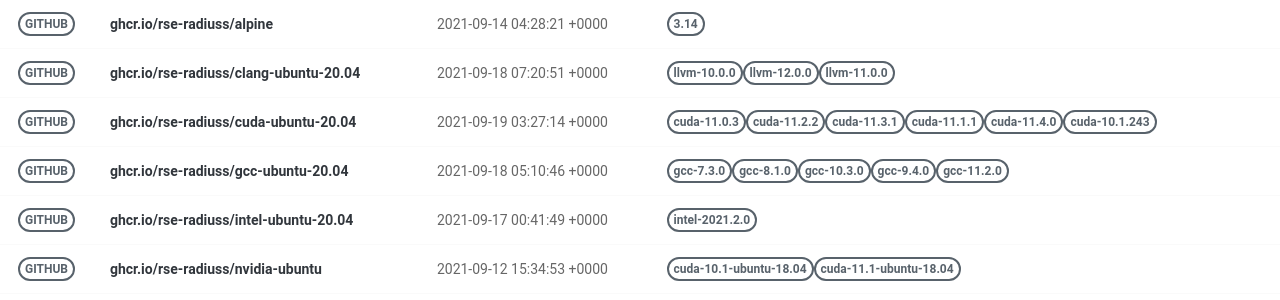
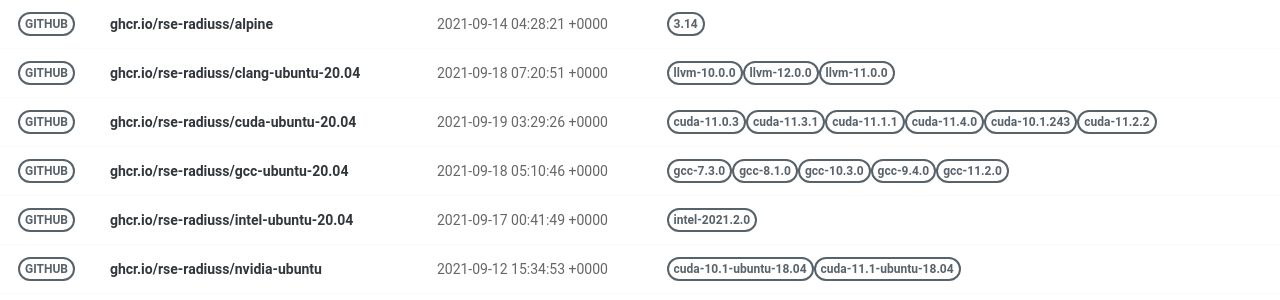
Before and after one commit to rse-ops/docker-images, a Jekyll site: the page built from pages/index.md, in a window 1280 px wide. Shown: the part 130-430 px from the top of the page. Built offline with Jekyll 4.4.1, drawn with Linux system fonts in a browser that asks for light colours; nearby versions of some CDN libraries.

Commit message:
Automated push to update library 2021-09-19

```diff
--- a/_library/ghcr.io-rse-radiuss-cuda-ubuntu-20.04.md
+++ b/_library/ghcr.io-rse-radiuss-cuda-ubuntu-20.04.md
@@ -1,7 +1,7 @@
 ---
 layout: container
 name: ghcr.io/rse-radiuss/cuda-ubuntu-20.04
-updated_at: 2021-09-19 03:27:14.607107
+updated_at: 2021-09-19 03:29:26.928274
 
 
 container_url: https://github.com/orgs/rse-radiuss/packages/container/package/cuda-ubuntu-20.04
```
Also changed, not shown: other parts of _library/ghcr.io-rse-radiuss-cuda-ubuntu-20.04.md (+3 -3 lines).
